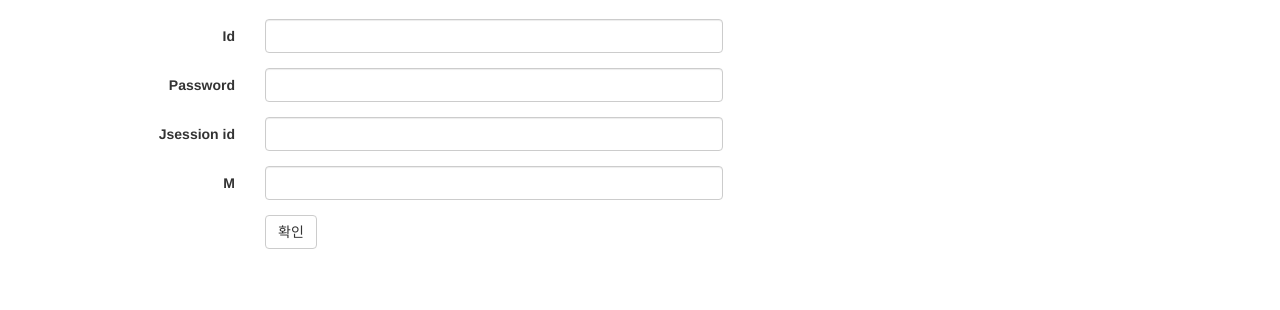
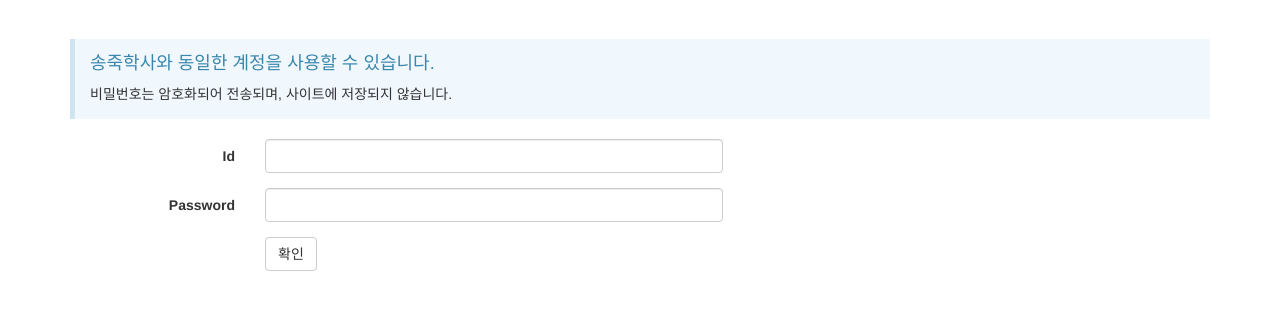
Before and after one commit to Qwaz/GSHSmeal, a Django app: template templates/login.html in a window 1280 px wide. Shown: the part 51-361 px from the top of the page. Run offline with Django 3.2, Linux system fonts and the light colour scheme; the template is opened without the code that fills it: values that come from a table or form of the project are taken from there, others are empty; some libraries are stand-ins or nearby versions.

Commit message:
Login Page Redesigned

```diff
--- a/Main/forms.py
+++ b/Main/forms.py
@@ -14,8 +14,8 @@ class LoginForm(BootstrapForm):
 	id = forms.CharField()
 	password = forms.CharField(widget=forms.PasswordInput, required=False)
 
-	jsession_id = forms.CharField()
-	m = forms.CharField(required=False)
+	jsession_id = forms.CharField(widget=forms.HiddenInput)
+	m = forms.CharField(widget=forms.HiddenInput, required=False)
 
 	secure_id = forms.CharField(widget=forms.HiddenInput)
 	secure_password = forms.CharField(widget=forms.HiddenInput)
--- /dev/null
+++ b/static/css/bootstrap-callout.css
@@ -0,0 +1,45 @@
+/* Side notes for calling out things
+-------------------------------------------------- */
+
+/* Base styles (regardless of theme) */
+.bs-callout {
+  margin: 20px 0;
+  padding: 15px 30px 15px 15px;
+  border-left: 5px solid #eee;
+}
+.bs-callout h4 {
+  margin-top: 0;
+}
+.bs-callout p:last-child {
+  margin-bottom: 0;
+}
+.bs-callout code,
+.bs-callout .highlight {
+  background-color: #fff;
+}
+
+/* Themes for different contexts */
+.bs-callout-danger {
+  background-color: #fcf2f2;
+  border-color: #dFb5b4;
+}
+.bs-callout-warning {
+  background-color: #fefbed;
+  border-color: #f1e7bc;
+}
+.bs-callout-info {
+  background-color: #f0f7fd;
+  border-color: #d0e3f0;
+}
+
+.bs-callout-danger h4 {
+color: #B94A48;
+}
+
+.bs-callout-warning h4 {
+color: #C09853;
+}
+
+.bs-callout-info h4 {
+color: #3A87AD;
+}
--- a/templates/include/css.html
+++ b/templates/include/css.html
@@ -1,3 +1,4 @@
 {% load staticfiles %}
 
 <link rel="stylesheet" href="{% static 'css/bootstrap.min.css' %}">
+<link rel="stylesheet" href="{% static 'css/bootstrap-callout.css' %}">
--- a/templates/login.html
+++ b/templates/login.html
@@ -2,6 +2,10 @@
 {% load staticfiles %}
 
 {% block content %}
+	<div class="bs-callout bs-callout-info">
+		<h4>송죽학사와 동일한 계정을 사용할 수 있습니다.</h4>
+		비밀번호는 암호화되어 전송되며, 사이트에 저장되지 않습니다.
+	</div>
 	{% include 'form.html' with action='/login/' onsubmit='encryptRSA()' %}
 {% endblock %}
 
```
